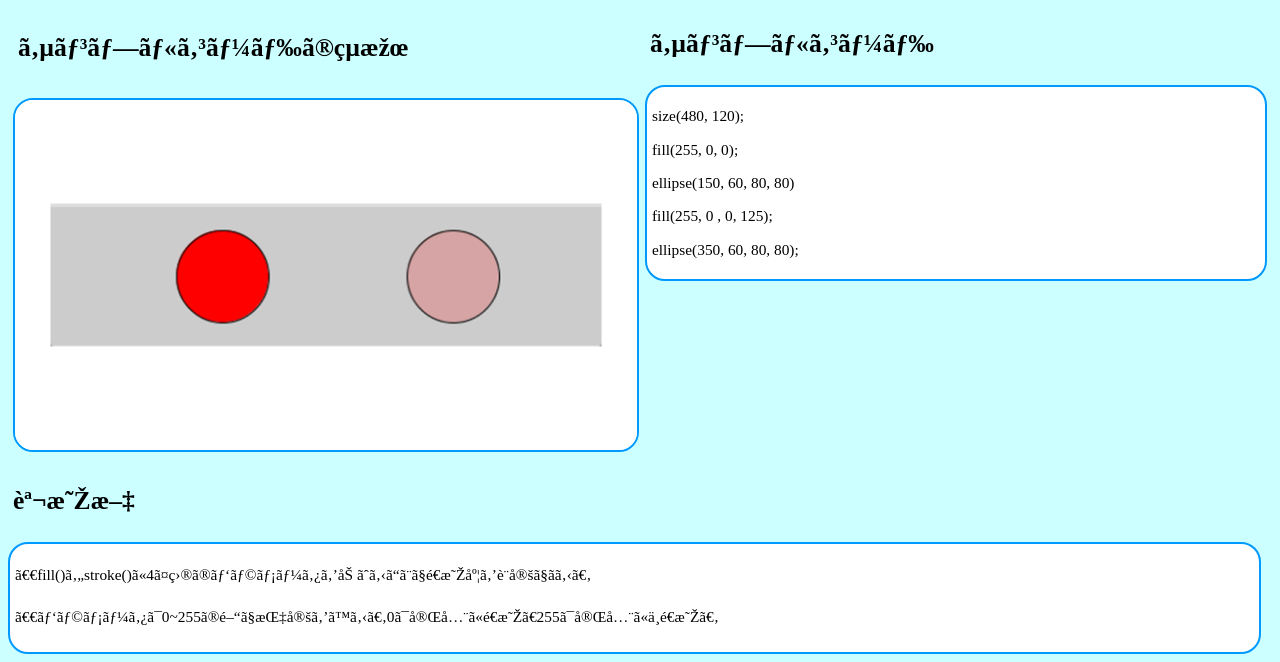
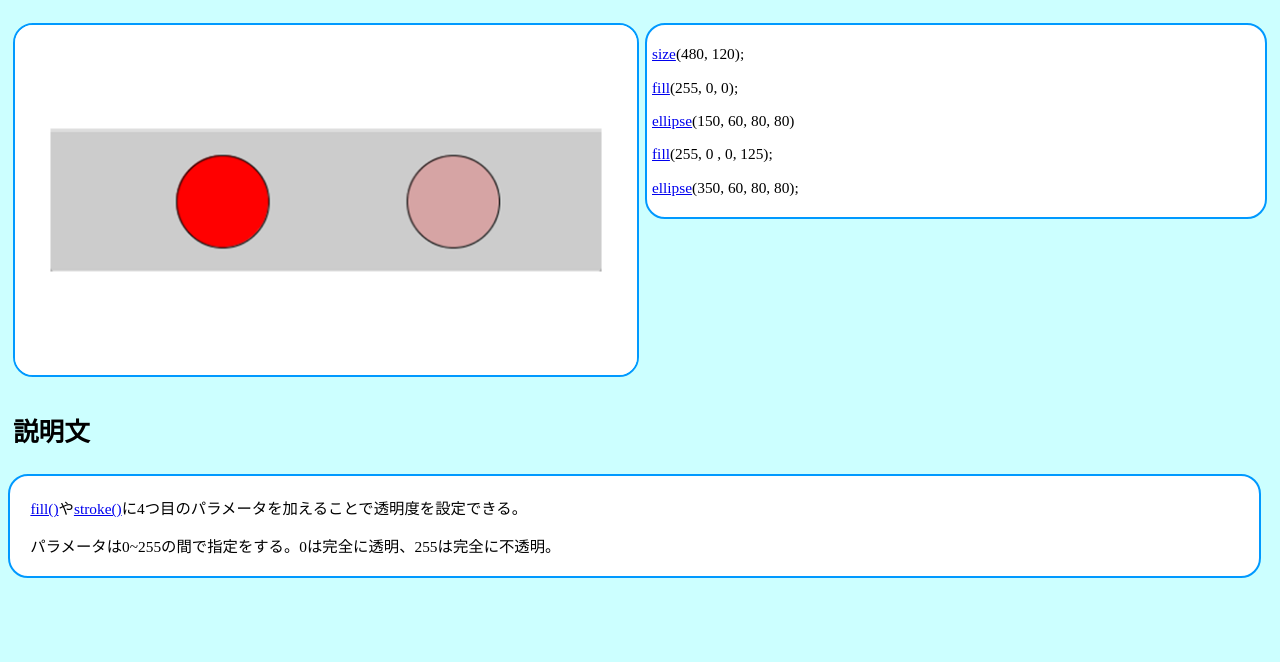
Before and after one commit to o-saringu/3-16, a plain HTML site: page index.html in a window 1280 px wide. Shown: the part 311-973 px from the top of the page. After the commit the page ends 897 px from the top, so only its background shows below. Drawn offline with Linux system fonts and the light colour scheme.

Commit message:
Update index.html

```diff
--- a/index.html
+++ b/index.html
@@ -1,7 +1,14 @@
 <!DOCTYPE html>
+<html lang="jp">
+
 <head>
-<meta charset="UTF=8">
-<link rel="stylesheet" href="style.css">
+  <meta charset="UTF-8">
+  <link rel="stylesheet" href="style.css">
+  <meta name="viewport" content="width=device-width, initial-scale=1.0">
+
+<link rel="preconnect" href="https://fonts.googleapis.com">
+<link rel="preconnect" href="https://fonts.gstatic.com" crossorigin>
+<link href="https://fonts.googleapis.com/css2?family=Bangers&family=M+PLUS+1p:wght@500&family=Oswald&display=swap" rel="stylesheet">
 </head>
 
 <body>
@@ -22,18 +29,18 @@
 	<div class="yoko1">
 	<div class="komidasi2"><p>サンプルコード</div>
 	<div class="code">
-	<p>size(480, 120);
-	<p>fill(255, 0, 0);
-	<p>ellipse(150, 60, 80, 80)
-	<p>fill(255, 0 , 0, 125);
-	<p>ellipse(350, 60, 80, 80);
+	<p><a href="https://o-saringu.github.io/size/"target="_blank" rel="noopener noreferrer" >size</a>(480, 120);
+	<p><a href="https://o-saringu.github.io/fill/"target="_blank" rel="noopener noreferrer" >fill</a>(255, 0, 0);
+	<p><a href="https://o-saringu.github.io/ellipse/"target="_blank" rel="noopener noreferrer" >ellipse</a>(150, 60, 80, 80)
+	<p><a href="https://o-saringu.github.io/fill/"target="_blank" rel="noopener noreferrer" >fill</a>(255, 0 , 0, 125);
+	<p><a href="https://o-saringu.github.io/ellipse/"target="_blank" rel="noopener noreferrer" >ellipse</a>(350, 60, 80, 80);
 	</div>
 	</div>
 </div>
 
 <div class="komidasi3"><p>説明文</div>
 <div class="ep">
-	<p>　fill()やstroke()に4つ目のパラメータを加えることで透明度を設定できる。
+	<p>　<a href="https://o-saringu.github.io/fill/"target="_blank" rel="noopener noreferrer" >fill()</a>や<a href="https://o-saringu.github.io/stroke/"target="_blank" rel="noopener noreferrer" >stroke()</a>に4つ目のパラメータを加えることで透明度を設定できる。
 	<p>　パラメータは0~255の間で指定をする。0は完全に透明、255は完全に不透明。
 </div>
 </body>
```
